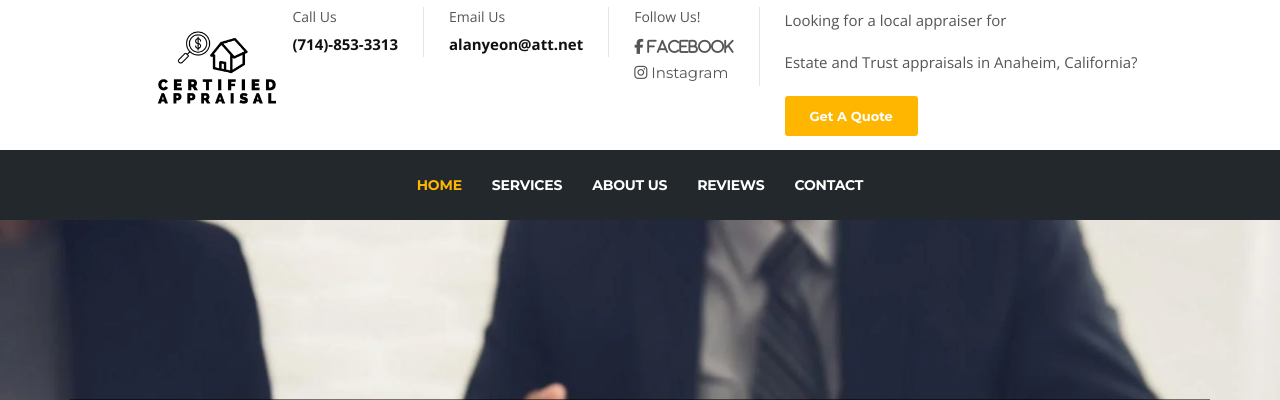
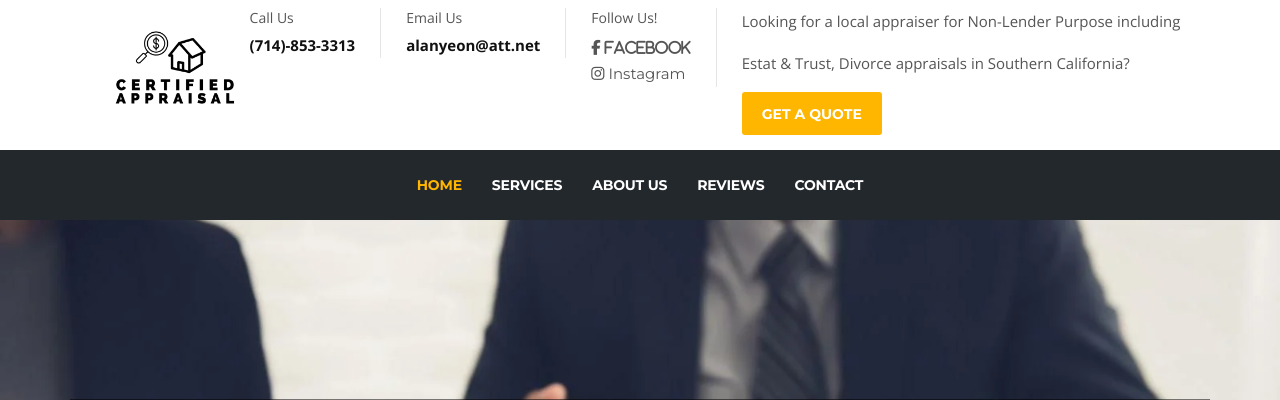
Before and after one commit to nicolasyeon/certifiedappraisal, a Django app: page / in a window 1280 px wide. Shown: the top 400 px of the page. Run offline with Django 3.2, Linux system fonts and the light colour scheme; some libraries are stand-ins or nearby versions.

Commit message:
Edited index

```diff
--- a/appraisal_app/templates/index.html
+++ b/appraisal_app/templates/index.html
@@ -85,9 +85,9 @@
                       </div>
                     </div>
                   </li>
-                  <li class="header-get-a-quote align-items-center">
-                    <p>Looking for a local appraiser for</p>
-                    <p>Estate and Trust appraisals in Anaheim, California?</p>
+                  <li>
+                    <p>Looking for a local appraiser for Non-Lender Purpose including</p>
+                    <p>Estat & Trust, Divorce appraisals in Southern California?</p>
                     <a class="btn btn-primary mb-2" href="/contact_page">Get A Quote</a>
                   </li>
                 </ul><!-- Ul end -->
```
